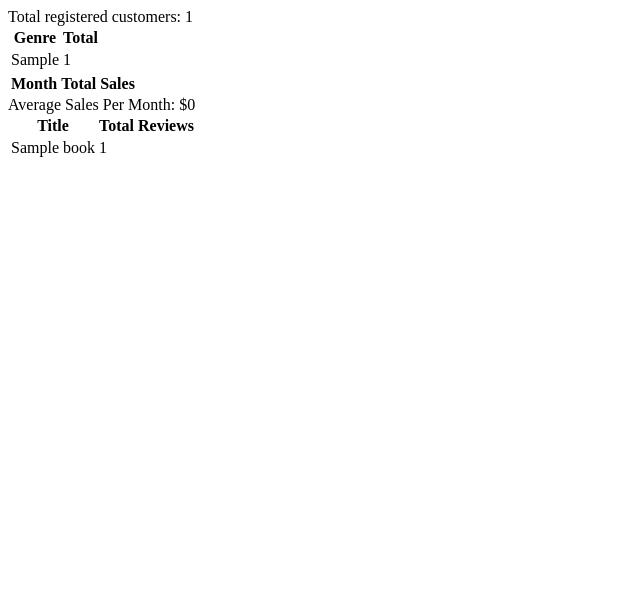
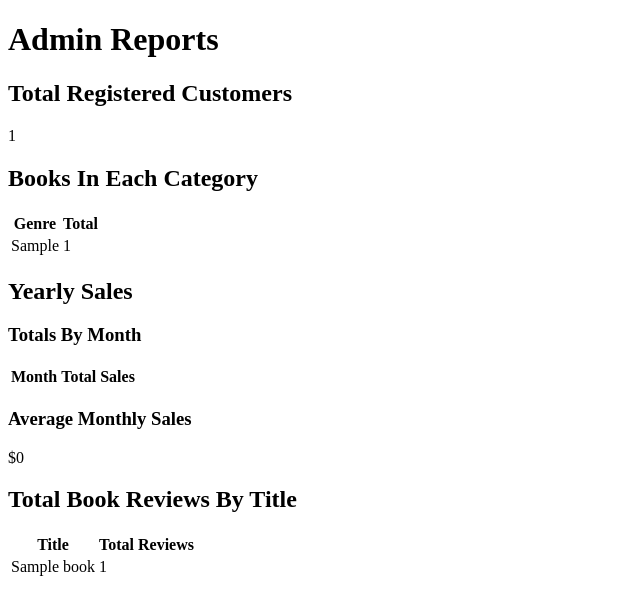
Before and after one commit to CheesyGamer77/Online-Book-Store-Project, a PHP site: page /reports.php in a window 1280 px wide. Shown: the top 615 px of the page, without its empty margins (0-640 px from the left). Run offline with PHP 8.4, Linux system fonts and the light colour scheme; tables that the repository leaves empty hold one stand-in row (values such as "Sample post"); lists and menus that the app fills with data are empty.

Commit message:
Start styling reports page a bit more

```diff
--- a/reports.php
+++ b/reports.php
@@ -1,10 +1,4 @@
-<!DOCTYPE HTML>
-<html>
-    <head>
-        <title>BBB Admin Reports</title>
-    </head>
-
-    <body><?php
+<?php
     require_once 'lib/common.php';
 
     $conn = db_connect();
@@ -15,7 +9,6 @@
     $res = mysqli_query($conn, $sql);
     $customerCount = mysqli_fetch_assoc($res)['customerCount'];
     mysqli_free_result($res);
-        echo "Total registered customers: $customerCount";
 
     // Get total books in each category
     $sql = "SELECT Genre, COUNT(*) AS total
@@ -24,11 +17,10 @@
         ORDER BY total DESC;";
     $res = mysqli_query($conn, $sql);
 
-        echo "<table><tr><th>Genre</th><th>Total</th></tr>";
+    $genreCounts = array();
     while ($row = mysqli_fetch_array($res)) {
-            echo "<tr><td>" . $row["Genre"] . "</td><td>" . $row["total"] . "</td></tr>";
+        array_push($genreCounts, $row);
     }
-        echo "</table>";
     mysqli_free_result($res);
 
     // Get average monthly sales for the year, ordered by month
@@ -43,23 +35,20 @@
         ORDER BY Month ASC";
     $res = mysqli_query($conn, $sql);
 
-        echo "<table><tr><th>Month</th><th>Total Sales</th></tr>";
     $total = 0;
     $entries = 0;
     $average = 0;
+    $yearlySales = array();
     while ($row = mysqli_fetch_array($res)) {
+        array_push($yearlySales, $row);
         $entries += 1;
-            $monthlySales = $row["MonthlySales"];
-            echo "<tr><td>" . $row["Month"] . "</td><td>" . $row["MonthlySales"] . "</td></tr>";
-            $total += $monthlySales;
+        $total += $row["MonthlySales"];
     }
-        echo "</table>";
     mysqli_free_result($res);
 
     if ($entries > 0) {
         $average = round($total / $entries, 2);
     }
-        echo "Average Sales Per Month: \$$average";
 
     // Get all titles and number of reviews for each
     $sql = "SELECT Title, COUNT(*) AS ReviewCount
@@ -68,12 +57,70 @@
         GROUP BY ISBN;";
     $res = mysqli_query($conn, $sql);
 
-        echo "<table><tr><th>Title</th><th>Total Reviews</th></tr>";
+    $reviewData = array();
     while ($row = mysqli_fetch_array($res)) {
+        array_push($reviewData, $row);
+    }
+    mysqli_free_result($res);
+    db_close($conn);
+?>
+
+<!DOCTYPE HTML>
+<html>
+    <head>
+        <title>BBB Admin Reports</title>
+    </head>
+
+    <body>
+        <h1>Admin Reports</h1>
+        <h2>Total Registered Customers</h2>
+        <p><?php
+            echo $customerCount
+        ?></p>
+
+        <h2>Books In Each Category</h2>
+        <table>
+            <tr>
+                <th>Genre</th>
+                <th>Total</th>
+            </tr>
+            <?php
+                foreach ($genreCounts as $row) {
+                    echo "<tr><td>" . $row["Genre"] . "</td><td>" . $row["total"] . "</td></tr>";
+                }
+            ?>
+        </table>
+
+        <h2>Yearly Sales</h2>
+        <h3>Totals By Month</h3>
+        <table>
+            <tr>
+                <th>Month</th>
+                <th>Total Sales</th>
+            </tr>
+            <?php
+                foreach ($yearlySales as $row) {
+                    echo "<tr><td>" . $row["Month"] . "</td><td>" . $row["MonthlySales"] . "</td></tr>";
+                }
+            ?>
+        </table>
+
+        <h3>Average Monthly Sales</h3>
+        <p><?php
+            echo "$" . $average;
+        ?></p>
+
+        <h2>Total Book Reviews By Title</h2>
+        <table>
+            <tr>
+                <th>Title</th>
+                <th>Total Reviews</th>
+            </tr>
+            <?php
+                foreach ($reviewData as $row) {
                     echo "<tr><td>" . $row["Title"] . "</td><td>" . $row["ReviewCount"] . "</td></tr>";
                 }
-        echo "</table>";
-        mysqli_free_result($res);
-        db_close($conn);
-    ?></body>
+            ?>
+        </table>
+    </body>
 </html>
```
Lines whose indentation alone changed are shown as unchanged.
